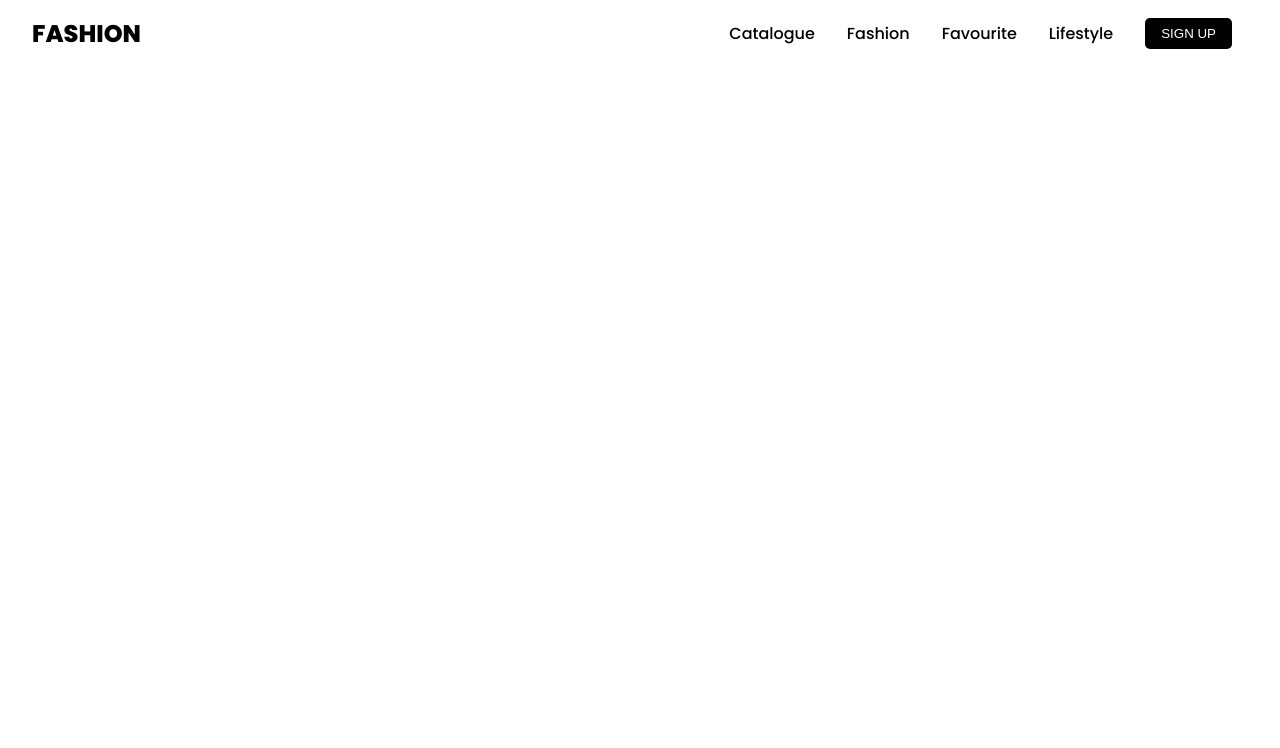
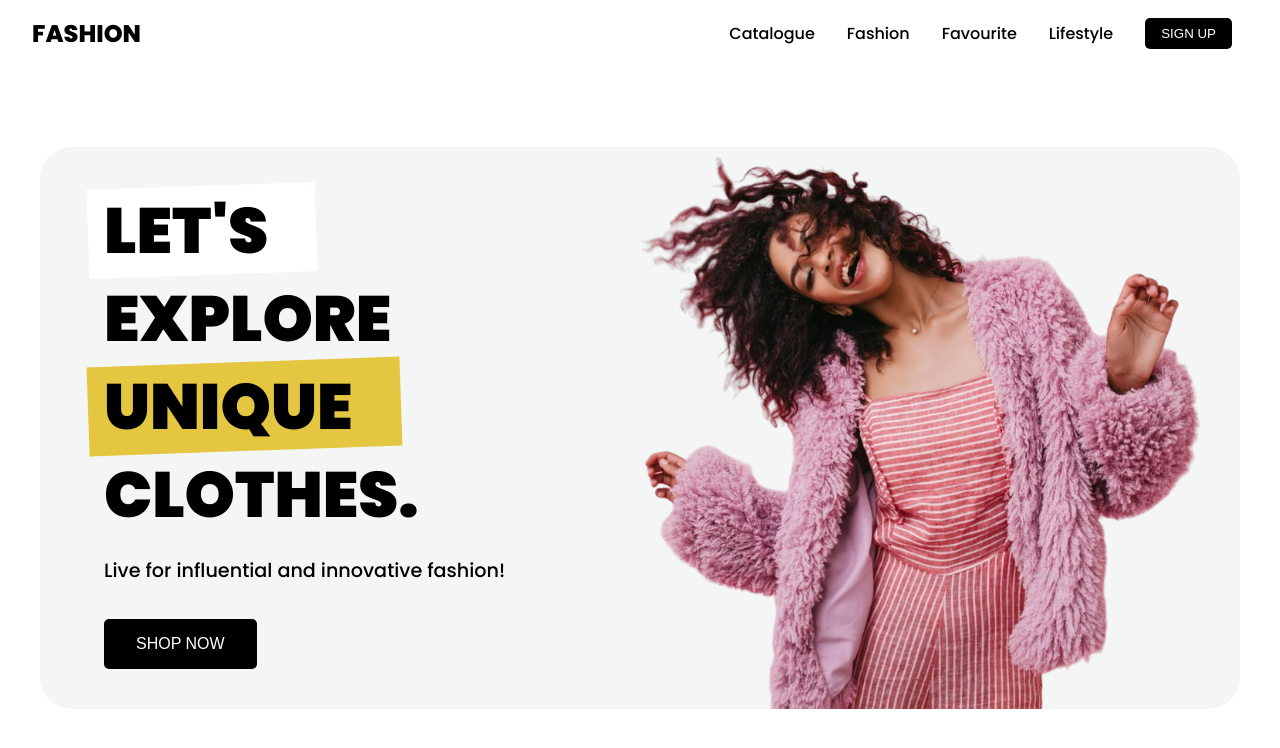
Before and after one commit to aulanchik/clothing, a plain HTML site: page index.html in a window 1280 px wide. Drawn offline with Linux system fonts and the light colour scheme.

Commit message:
hero section v1 complete

```diff
--- /dev/null
+++ b/assets/styles/hero.css
@@ -0,0 +1,87 @@
+.hero {
+  padding-top: 5rem;
+  margin-bottom: 5rem;
+  padding-inline: 1rem;
+  background-color: var(--color-white);
+  overflow: hidden;
+}
+
+.hero__container {
+  max-width: var(--max-width);
+  display: flex;
+  align-items: center;
+  justify-content: space-evenly;
+  gap: 2rem;
+  background-color: var(--color-white-accent);
+  border-radius: 2rem;
+  padding: 0 2rem;
+}
+
+.hero__content {
+  flex: 1 0 25%;
+  padding: 2rem;
+  text-align: left;
+}
+
+.hero__content h1 {
+  margin-bottom: 1rem;
+  font-size: var(--font-size-2xl);
+  font-weight: 900;
+  line-height: 5.5rem;
+  color: var(--color-black);
+
+}
+
+.hero__content h1 span {
+  position: relative;
+  isolation: isolate;
+}
+
+.hero__content h1 span::before {
+  position: absolute;
+  content: "";
+  top: 0;
+  left: -1rem;
+  height: 100%;
+  width: calc(100% + 4rem);
+  transform: rotate(-2deg);
+  z-index: -1;
+}
+
+.hero__content h1 span:nth-child(1)::before {
+  background-color: var(--color-white);
+}
+
+.hero__content h1 span:nth-child(4)::before {
+  background-color: var(--color-orange);
+}
+
+.hero__content p {
+  margin-bottom: 1rem;
+  color: var(--color-black);
+  font-size: var(--font-size-md);
+  line-height: 2rem;
+  font-weight: 500;
+}
+
+.hero__cta {
+  display: flex;
+  align-items: center;
+}
+
+.hero__cta button {
+  padding: 1rem 2rem;
+  margin-top: 1rem;
+  font-size: var(--font-size-sm);
+}
+
+.hero__image {
+  flex: 1 0 30%;
+  justify-content: center;
+  gap: 20px;
+}
+
+.hero__image img {
+  max-width: 100%;
+  border-radius: 1rem;
+}
--- a/assets/styles/index.css
+++ b/assets/styles/index.css
@@ -1,3 +1,4 @@
 @import url('variables.css');
 @import url('base.css');
 @import url('navbar.css');
+@import url('hero.css');
--- a/index.html
+++ b/index.html
@@ -13,7 +13,28 @@
 
 <body>
     <nav id="main-nav"></nav>
-</body>
+    <div class="hero">
+        <section class="section__container hero__container">
+            <div class="hero__content">
+                <h1>
+                    <span>LET'S</span>
+                    <br />
+                    EXPLORE
+                    <br />
+                    <span>UNIQUE</span>
+                    <br />
+                    CLOTHES.
+                </h1>
+                <p>Live for influential and innovative fashion!</p>
+                <div class="hero__cta">
+                    <button class="btn">Shop Now</button>
+                </div>
+            </div>
+            <div class="hero__image">
+                <img src="assets/images/header.png" alt="header" />
+            </div>
+        </section>
+    </div>
 </body>
 
 </html>
--- a/js/index.js
+++ b/js/index.js
@@ -30,7 +30,7 @@ document.addEventListener("DOMContentLoaded", function() {
   });
 
   const signUpBtn = document.createElement('li');
-  signUpBtn.innerHTML = '<button class="nav__button">SIGN UP</button>';
+  signUpBtn.innerHTML = '<button>Sign Up</button>';
 
   navHeader.appendChild(logo);
   navLinks.appendChild(signUpBtn);
```
